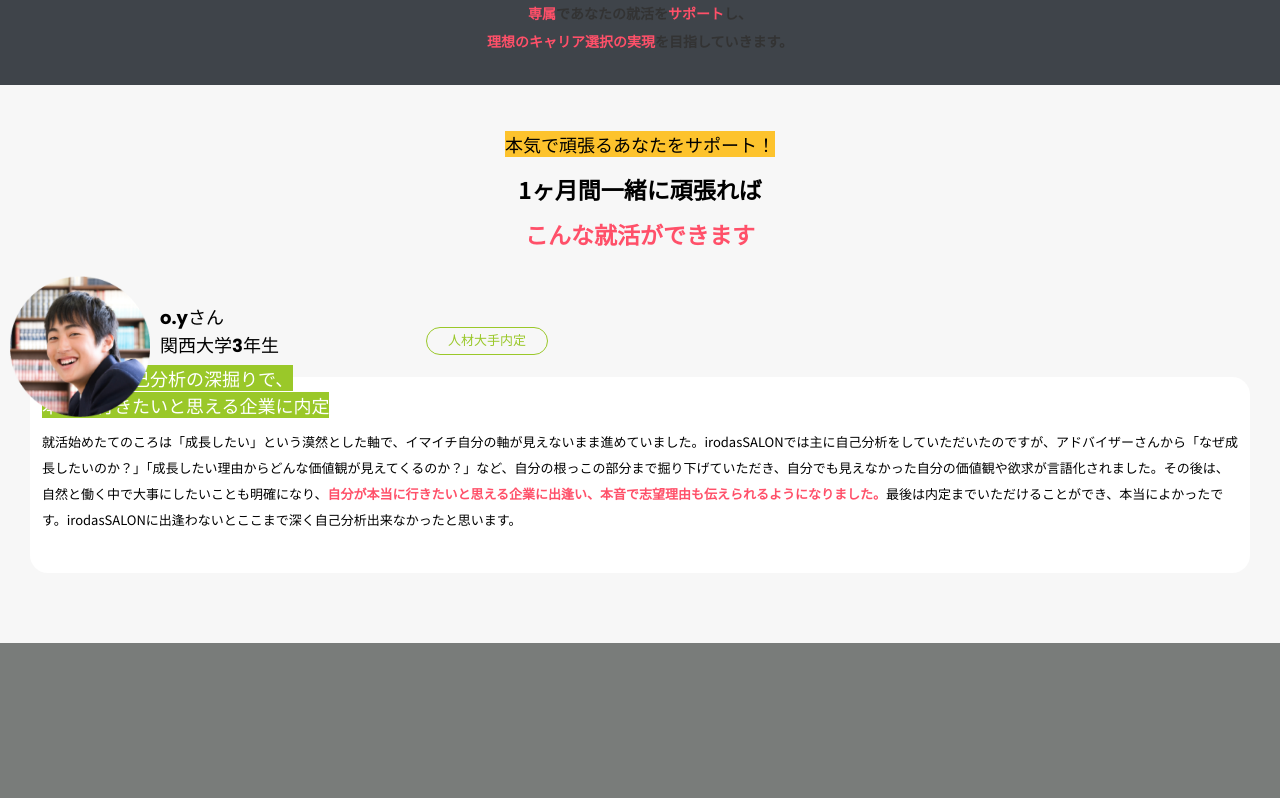
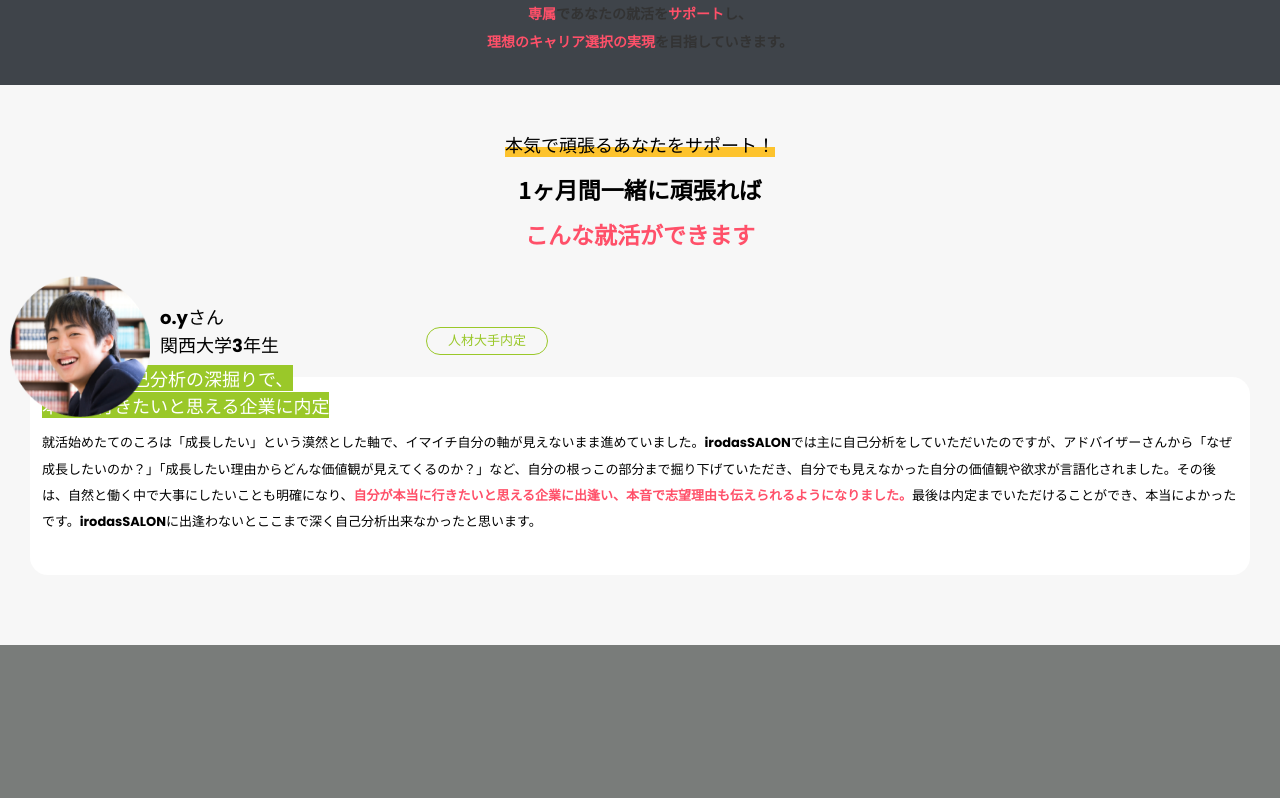
Before and after one commit to ksbshiba/-irodasSP0130, a plain HTML site: page index.html in a window 1280 px wide. Shown: the part 1915-2713 px from the top of the page. Drawn offline with nearby package versions, Linux system fonts and the light colour scheme; a script that the page names is missing.

Commit message:
irodas SALONのフォント変更

```diff
--- a/index.html
+++ b/index.html
@@ -108,7 +108,9 @@ return false;
 				<span style="background-color: #9AC829;">本気で行きたいと思える企業に内定</span>
 			</div>
 			<div class="text-min">
-			<span>就活始めたてのころは「成長したい」という漠然とした軸で、イマイチ自分の軸が見えないまま進めていました。irodasSALONでは主に自己分析をしていただいたのですが、アドバイザーさんから「なぜ成長したいのか？」「成長したい理由からどんな価値観が見えてくるのか？」など、自分の根っこの部分まで掘り下げていただき、自分でも見えなかった自分の価値観や欲求が言語化されました。その後は、自然と働く中で大事にしたいことも明確になり、</span><span style="font-style:normal;font-weight:bold;color:rgba(255,80,105,1);">自分が本当に行きたいと思える企業に出逢い、本音で志望理由も伝えられるようになりました。</span><span>最後は内定までいただけることができ、本当によかったです。irodasSALONに出逢わないとここまで深く自己分析出来なかったと思います。</span>
+			<span>就活始めたてのころは「成長したい」という漠然とした軸で、イマイチ自分の軸が見えないまま進めていました。<span style="font-family:Poppins;"
+				style="font-weight: bold;">irodasSALON</span>では主に自己分析をしていただいたのですが、アドバイザーさんから「なぜ成長したいのか？」「成長したい理由からどんな価値観が見えてくるのか？」など、自分の根っこの部分まで掘り下げていただき、自分でも見えなかった自分の価値観や欲求が言語化されました。その後は、自然と働く中で大事にしたいことも明確になり、</span><span style="font-style:normal;font-weight:bold;color:rgba(255,80,105,1);">自分が本当に行きたいと思える企業に出逢い、本音で志望理由も伝えられるようになりました。</span><span>最後は内定までいただけることができ、本当によかったです。<span style="font-family:Poppins;"
+					style="font-weight: bold;">irodasSALON</span>に出逢わないとここまで深く自己分析出来なかったと思います。</span>
 		</div>
 		</div>
 	</section>
@@ -173,7 +175,7 @@ return false;
 						<div class="CA-warapper">
 							<img src="./img/CA-matusita.png" alt="" class="CA-img">
 							<div class="CA-background">
-								<p class="point-text">不動産業界のベンチャー企業で人事を経験した後、<span class="pink">「より多くの人が幸せな人生を送れるような社会を創る」</span>という想いを実現するためにirodasSALONのキャリアアドバイザーに。就活生向けYoutubeメディア「しゅんダイアリー」にも出演。
+								<p class="point-text">不動産業界のベンチャー企業で人事を経験した後、<span class="pink">「より多くの人が幸せな人生を送れるような社会を創る」</span>という想いを実現するために<span style="font-family:Poppins;"style="font-weight: bold;">irodasSALON</span>のキャリアアドバイザーに。就活生向けYoutubeメディア「しゅんダイアリー」にも出演。
 								</p>
 								<a href="https://www.youtube.com/watch?v=oYhvWcxH2Hg"><img src="./img/matushita-yutube.png" alt=""></a>
 							</div>
@@ -188,7 +190,8 @@ return false;
 						<div class="CA-warapper">
 							<img src="./img/CA-kimura.png" alt="" class="CA-img">
 							<div class="CA-background">
-								<p class="point-text">新卒で教育系企業に入社。県責任者として営業・採用・マーケティングに従事。その後、<span class="pink">関わる人の人生において「やりたいこと」を見つけて支援する仕事がしたい</span>と思い、現在irodasSALONでキャリアアドバイザーとして活動中。
+								<p class="point-text">新卒で教育系企業に入社。県責任者として営業・採用・マーケティングに従事。その後、<span class="pink">関わる人の人生において「やりたいこと」を見つけて支援する仕事がしたい</span>と思い、現在<span style="font-family:Poppins;"
+									style="font-weight: bold;">irodasSALON</span>でキャリアアドバイザーとして活動中。
 								</p>
 							</div>
 						</div>
@@ -296,7 +299,8 @@ return false;
 					</h3>
 					<img src="./img/sponcer.png" alt="">
 					<p class="point-text">
-						irodasSALONは、1人ひとりに合った企業のご紹介だけすることにこだわりを持っています。ここが従来のエージェントとの大きな違いであり、選ばれる1つの理由でもあります。
+						<span style="font-family:Poppins;"
+				style="font-weight: bold;">irodasSALON</span>は、1人ひとりに合った企業のご紹介だけすることにこだわりを持っています。ここが従来のエージェントとの大きな違いであり、選ばれる1つの理由でもあります。
 					</p>
 					<div class="arrow-wrapper">
 						<img src="./img/arrow1.png" alt="">
@@ -542,7 +546,8 @@ return false;
 								</span>と言ってその機会まで設けてくれました。そのおかげでよりそれぞれの会社について知ることができ、<span class="pink">最終的には12月に内定を獲得</span>することができました。</span>
 							</p>
 							<p class="point-text">
-								<span>正直、最初はここまで早く就活を終えられると思っていませんでした。自分でも驚いていますし、irodasSALONで深い自己分析ができて価値観が言語化され、本気で納得できる企業に出逢えたことで早い期間でも意思決定できたのだと思っています。本当によかったです！</span>
+								<span>正直、最初はここまで早く就活を終えられると思っていませんでした。自分でも驚いていますし、<span style="font-family:Poppins;"
+									style="font-weight: bold;">irodasSALON</span>で深い自己分析ができて価値観が言語化され、本気で納得できる企業に出逢えたことで早い期間でも意思決定できたのだと思っています。本当によかったです！</span>
 							</p>
 				</div>
 			</div>
@@ -571,7 +576,9 @@ return false;
 					<span style="background-color: #9AC829;">本気で行きたいと思える企業に内定</span>
 				</div>
 				<div class="text-min">
-				<span>就活始めたてのころは「成長したい」という漠然とした軸で、イマイチ自分の軸が見えないまま進めていました。irodasSALONでは主に自己分析をしていただいたのですが、アドバイザーさんから「なぜ成長したいのか？」「成長したい理由からどんな価値観が見えてくるのか？」など、自分の根っこの部分まで掘り下げていただき、自分でも見えなかった自分の価値観や欲求が言語化されました。その後は、自然と働く中で大事にしたいことも明確になり、</span><span style="font-style:normal;font-weight:bold;color:rgba(255,80,105,1);">自分が本当に行きたいと思える企業に出逢い、本音で志望理由も伝えられるようになりました。</span><span>最後は内定までいただけることができ、本当によかったです。irodasSALONに出逢わないとここまで深く自己分析出来なかったと思います。</span>
+				<span>就活始めたてのころは「成長したい」という漠然とした軸で、イマイチ自分の軸が見えないまま進めていました。<span style="font-family:Poppins;"
+					style="font-weight: bold;">irodasSALON</span>では主に自己分析をしていただいたのですが、アドバイザーさんから「なぜ成長したいのか？」「成長したい理由からどんな価値観が見えてくるのか？」など、自分の根っこの部分まで掘り下げていただき、自分でも見えなかった自分の価値観や欲求が言語化されました。その後は、自然と働く中で大事にしたいことも明確になり、</span><span style="font-style:normal;font-weight:bold;color:rgba(255,80,105,1);">自分が本当に行きたいと思える企業に出逢い、本音で志望理由も伝えられるようになりました。</span><span>最後は内定までいただけることができ、本当によかったです。<span style="font-family:Poppins;"
+						style="font-weight: bold;">irodasSALON</span>に出逢わないとここまで深く自己分析出来なかったと思います。</span>
 			</div>
 			</div>
 		</div>
@@ -593,7 +600,8 @@ return false;
 					<span style="background-color: #9AC829;">自分を求めてくれる企業に出逢えた</span>
 				</div>
 				<div class="text-min">
-				<span>就活は夏から少しづつ進めていて、エージェントも数社利用したことがありました。ただ、そのエージェントは企業はたくさん紹介してくれるけど、選考対策や自己分析はほぼしてくれず、余計に自分が迷ってしまって苦しい思いをしたこともありました。irodasSALONはキャリアスクールとして、講座や面談を活用しながら順序立ててしっかり内定まで進めている感覚があり、優柔不断な私でも最後は自分に合った企業に出逢うことが出来ました。</span>
+				<span>就活は夏から少しづつ進めていて、エージェントも数社利用したことがありました。ただ、そのエージェントは企業はたくさん紹介してくれるけど、選考対策や自己分析はほぼしてくれず、余計に自分が迷ってしまって苦しい思いをしたこともありました。<span style="font-family:Poppins;"
+					style="font-weight: bold;">irodasSALON</span>はキャリアスクールとして、講座や面談を活用しながら順序立ててしっかり内定まで進めている感覚があり、優柔不断な私でも最後は自分に合った企業に出逢うことが出来ました。</span>
 			</div>
 			</div>
 		</div>
@@ -656,7 +664,8 @@ return false;
 <dt>就活講座・就活教材は<br>
 	どのように利用しますか？</dt>
 <dd>
-<p class="text-min lineMin">irodasSALON専用のアプリをダウンロードし、そちらが就活講座の予約・参加ができます。
+<p class="text-min lineMin"><span style="font-family:Poppins;"
+	style="font-weight: bold;">irodasSALON</span>専用のアプリをダウンロードし、そちらが就活講座の予約・参加ができます。
 	就活教材は初回面談時に書籍版の無料お申し込みを承っております。電子版の配布も可能です。</p>
 </dd>
 </dl>
@@ -685,7 +694,8 @@ return false;
 	<div class="background-all">
 		<img class="ccc" src="./img/last-backimg.png">
 		<div class="text-min imgpic">
-				<span>irodasSALONを通して、<br>
+				<span><span style="font-family:Poppins;"
+					style="font-weight: bold;">irodasSALON</span>を通して、<br>
 			「ここで働きたい！」と<br>
 			本音で思える会社と出逢い<br>
 			納得できる就活を目指して<br>
--- a/style.css
+++ b/style.css
@@ -465,7 +465,7 @@ img {
 }
 
 .yellow-line{
-  background: linear-gradient(transparent 0%, #FDC32D 0%);
+  background: linear-gradient(transparent 60%, #FDC32D 0%);
   width: 350px;
 }
 
```
